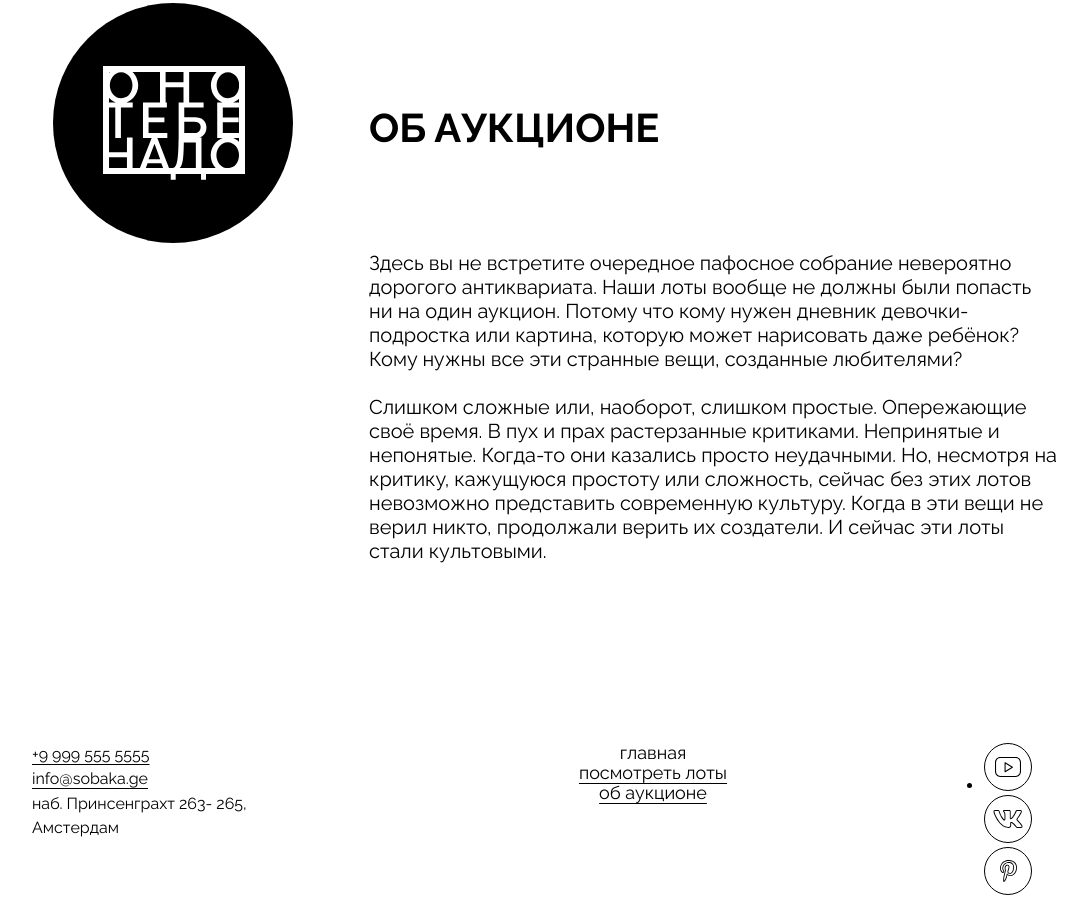
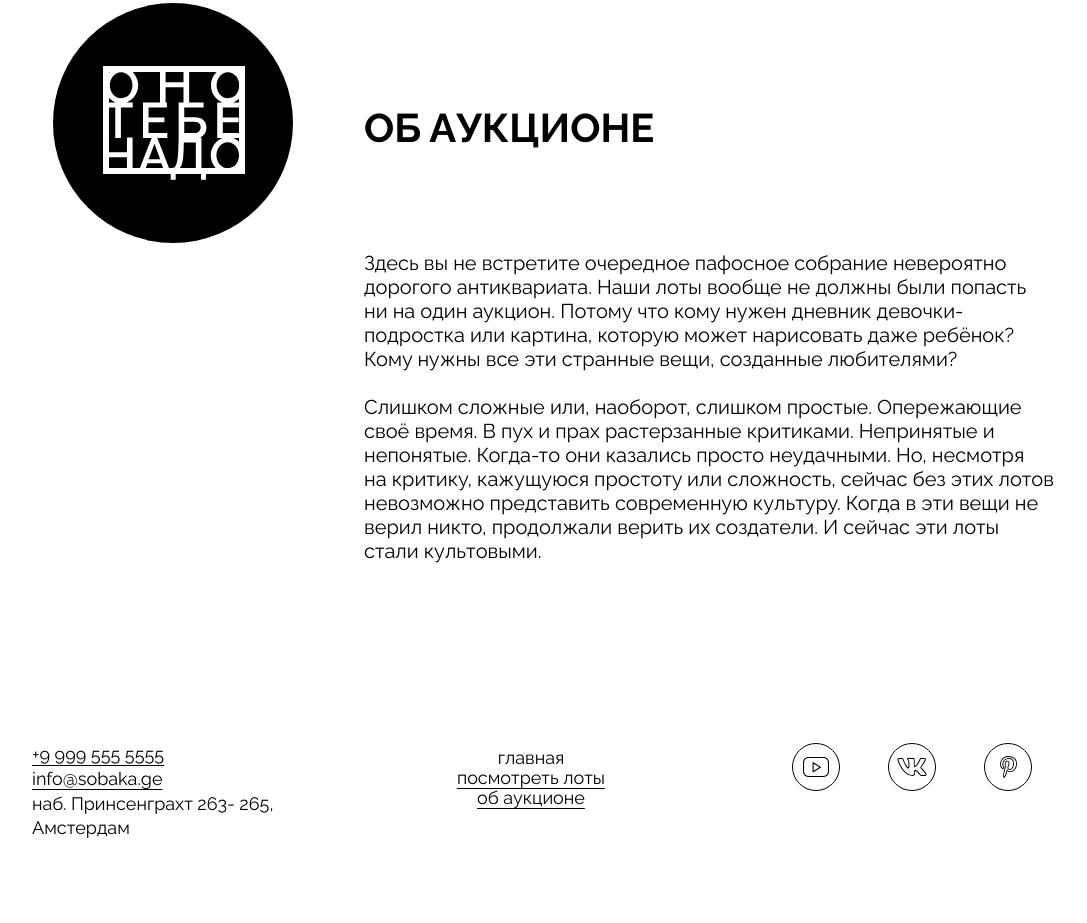
Before and after one commit to ANABIXS124/ono-tebe-nado-fd, a plain HTML site: page index.html in a window 1280 px wide. Shown: the part 2105-3028 px from the top of the page, without its empty margins (108-1195 px from the left). Drawn offline with Linux system fonts and the light colour scheme.

Commit message:
Финал

```diff
--- a/index.html
+++ b/index.html
@@ -133,17 +133,17 @@
         <div class="about__section__text">
           <h2 class="about__title">Об аукционе</h2>
           <div class="about__text">
-            <p>
+            <p class="pone">
               Здесь вы не встретите очередное пафосное собрание невероятно
               дорогого антиквариата. Наши лоты вообще не должны были попасть ни
               на один аукцион. Потому что кому нужен дневник девочки-подростка
               или картина, которую может нарисовать даже ребёнок? Кому нужны все
               эти странные вещи, созданные любителями?
             </p>
-            <p>
+            <p class="ptwo">
               Слишком сложные или, наоборот, слишком простые. Опережающие своё
               время. В пух и прах растерзанные критиками. Непринятые и
-              непонятые. Когда-то они казались просто неудачными. Но, несмотря
+              непонятые. Когда-то они казались просто неудачными. Но, несмотря<br>
               на критику, кажущуюся простоту или сложность, сейчас без этих
               лотов невозможно представить современную культуру. Когда в эти
               вещи не верил никто, продолжали верить их создатели. И сейчас эти
@@ -155,14 +155,15 @@
     </main>
 
     <footer class="footer">
-      <address class="address">
+       <!-- Я долго ломал голову как сделать ширину контейнера больше тем самым не сломав контейнер в header, поэтому решил сделать разные классы -->
+      <address class="addressfooter">
         <a href="tel:+99995555555">+9 999 555 5555</a>
         <a href="mailto:info@sobaka.ge">info@sobaka.ge</a>
         <p>наб. Принсенграхт 263- 265, Амстердам</p>
       </address>
       <div class="footer__menu">
-        <nav class="footer__menu-list">
-          <ul>
+        <nav>
+          <ul class="footer__menu-list-item">
             <li class="footer__menu-list-item">
               <a href="" class="footer__menu-link footer__menu-link_active"
                 >главная</a
@@ -177,8 +178,8 @@
           </ul>
         </nav>
       </div>
-      <nav class="footer__social-list">
-        <ul>
+      <nav>
+        <ul class="footer__social-list">
           <li class="footer__social-list-item">
             <a href="#"
               ><img
--- a/styles/style.css
+++ b/styles/style.css
@@ -56,6 +56,7 @@
   display: flex;
   flex-direction: column;
   font-style: normal;
+  font-size: 18px;
   margin-right: 50px;
   line-height: 24.3px;
   width: 240px;
@@ -291,7 +292,7 @@
 
 .about__section__text {
   grid-column: 2/4;
-  padding: 136px 0 180px 76px;
+  padding: 136px 0 180px 71px;
 }
 
 .about__title {
@@ -304,10 +305,18 @@
   display: flex;
   flex-direction: column;
   font-size: 20px;
-  line-height: normal;
+  line-height: 24px;
   font-weight: 400;
   gap: 24px;
   letter-spacing: 0%;
+}
+
+.pone{
+  max-width: 670px;
+}
+
+.ptwo{
+  max-width: 690px;
 }
 /* конец отдела с about */
 
@@ -318,6 +327,13 @@
   flex-direction: row;
   justify-content: space-between;
   margin: 0 50px 0 50px;
+}
+
+
+/* Тут вручную подогнал размеры :/ */
+.footer__menu{
+  padding-top: 5px;
+  padding-right: 62px;
 }
 
 .footer__menu-list-item {
@@ -345,4 +361,19 @@
   width: 48px;
   height: 48px;
 }
+
+
+.addressfooter{
+  align-items: flex-start;
+  text-underline-offset: 4px;
+  display: flex;
+  flex-direction: column;
+  font-style: normal;
+  font-size: 18px;
+  margin-right: 50px;
+  line-height: 24.3px;
+  width: 250px;
+  height: 98px;
+  justify-self: end;
+}
 /* конец отдела с footer */
```
